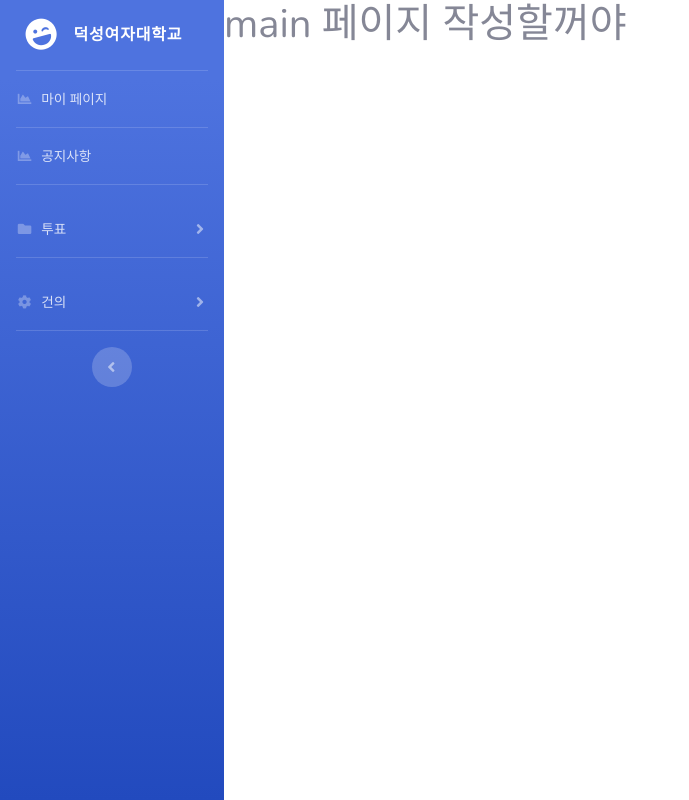
After one commit to onetouch-ds/onetouch-workspace, a Django app: page /main/ in a window 1280 px wide. The commit adds this page. Shown: the whole page, without its empty margins (0-689 px from the left). Run offline with Django 3.2, Linux system fonts and the light colour scheme; some libraries are stand-ins or nearby versions.

Commit message:
making navbar

```diff
--- a/config/urls.py
+++ b/config/urls.py
@@ -19,18 +19,23 @@ from theapp import views
 
 urlpatterns = [
     path('admin/', admin.site.urls),
-    path('', views.index, name='index'),
+    path('index', views.index, name='index'),
     path('404/', views.error, name='error'),
     path('blank/', views.blank, name='blank'),
     path('buttons/', views.buttons, name='buttons'),
     path('cards/', views.cards, name='cards'),
     path('charts/', views.charts, name='charts'),
     path('forgot-password/', views.password, name='password'),
-    path('login/', views.login, name='login'),
+    path('', views.login, name='login'),
     path('register/', views.register, name='register'),
     path('tables/', views.tables, name='tables'),
     path('utilities-animation/', views.animation, name='animation'),
     path('utilities-border/', views.border, name='border'),
     path('utilities-color/', views.color, name='color'),
     path('utilities-other/', views.other, name='other'),
+    path('mypage/',views.mypage, name='mypage'),
+    path('notice/',views.notice, name='notice'),
+    path('suggest-vote/',views.suggest_vote, name='suggest-vote'),
+    path('suggest-other/',views.suggest_other, name='suggest-other'),
+    path('main/',views.main, name='main'),
 ]
--- /dev/null
+++ b/theapp/templates/base.html
@@ -0,0 +1,129 @@
+{% load static %}
+<!DOCTYPE html>
+<html lang="en">
+
+<head>
+
+  <meta charset="utf-8">
+  <meta http-equiv="X-UA-Compatible" content="IE=edge">
+  <meta name="viewport" content="width=device-width, initial-scale=1, shrink-to-fit=no">
+  <meta name="description" content="">
+  <meta name="author" content="">
+
+  <title>SB Admin 2 - Dashboard</title>
+
+  <!-- Custom fonts for this template-->
+  <link href="vendor/fontawesome-free/css/all.min.css" rel="stylesheet" type="text/css">
+  <link href="https://fonts.googleapis.com/css?family=Nunito:200,200i,300,300i,400,400i,600,600i,700,700i,800,800i,900,900i" rel="stylesheet">
+
+  <!-- Custom styles for this template-->
+  <link href="{% static 'css/sb-admin-2.min.css'%}" rel="stylesheet">
+
+</head>
+
+<body id="page-top">
+
+  <!-- Page Wrapper -->
+  <div id="wrapper">
+
+    <!-- Sidebar -->
+    <ul class="navbar-nav bg-gradient-primary sidebar sidebar-dark accordion" id="accordionSidebar">
+
+      <!-- Sidebar - Brand -->
+      <a class="sidebar-brand d-flex align-items-center justify-content-center" href="{% url 'main'%}">
+        <div class="sidebar-brand-icon rotate-n-15">
+          <i class="fas fa-laugh-wink"></i>
+        </div>
+        <div class="sidebar-brand-text mx-3">덕성여자대학교</div>
+      </a>
+
+      <!-- Divider -->
+      <hr class="sidebar-divider my-0">
+
+      <!-- 강태영7/27 : 마이 페이지 -->
+      <li class="nav-item">
+        <a class="nav-link" href="{% url 'mypage'%}">
+          <i class="fas fa-fw fa-chart-area"></i>
+          <span>마이 페이지</span></a>
+      </li>
+
+    <!-- Divider -->
+    <hr class="sidebar-divider my-0">
+
+    <!-- 강태영7/27 : 공지사항 -->
+      <li class="nav-item">
+        <a class="nav-link" href="{% url 'notice'%}">
+          <i class="fas fa-fw fa-chart-area"></i>
+          <span>공지사항</span></a>
+      </li>
+
+      <!-- 강태영7/27 : Divider -->
+      <hr class="sidebar-divider d-none d-md-block">
+
+      <!-- 강태영7/27 : 투표 -->
+      <li class="nav-item">
+        <a class="nav-link collapsed" href="#" data-toggle="collapse" data-target="#collapsePages" aria-expanded="true" aria-controls="collapsePages">
+          <i class="fas fa-fw fa-folder"></i>
+          <span>투표</span>
+        </a>
+        <div id="collapsePages" class="collapse" aria-labelledby="headingPages" data-parent="#accordionSidebar">
+          <div class="bg-white py-2 collapse-inner rounded">
+            <a class="collapse-item" href="#">학교</a>
+            <a class="collapse-item" href="#">단과대/학부</a>
+            <a class="collapse-item" href="#">학과</a>
+            <a class="collapse-item" href="#">투표 만들기</a>
+          </div>
+        </div>
+      </li>
+
+      <!-- 강태영7/27 : Divider -->
+      <hr class="sidebar-divider d-none d-md-block">
+
+      <!-- 강태영7/27 : 건의 -->
+        <li class="nav-item">
+        <a class="nav-link collapsed" href="#" data-toggle="collapse" data-target="#collapseTwo" aria-expanded="true" aria-controls="collapseTwo">
+          <i class="fas fa-fw fa-cog"></i>
+          <span>건의</span>
+        </a>
+        <div id="collapseTwo" class="collapse" aria-labelledby="headingTwo" data-parent="#accordionSidebar">
+          <div class="bg-white py-2 collapse-inner rounded">
+            <a class="collapse-item" href="{% url 'suggest-vote'%}">투표</a>
+            <a class="collapse-item" href="{% url 'suggest-other'%}">기타</a>
+          </div>
+        </div>
+      </li>
+
+      <!-- 강태영7/27 : Divider -->
+      <hr class="sidebar-divider d-none d-md-block">
+
+      <!-- Sidebar Toggler (Sidebar) -->
+      <div class="text-center d-none d-md-inline">
+        <button class="rounded-circle border-0" id="sidebarToggle"></button>
+      </div>
+
+    </ul>
+    <!-- End of Sidebar -->
+
+    {% block content %}
+    {% endblock content %}
+
+  <!-- Bootstrap core JavaScript-->
+  <script src="{% static 'vendor/jquery/jquery.min.js'%}"></script>
+  <script src="{% static 'vendor/bootstrap/js/bootstrap.bundle.min.js'%}"></script>
+
+  <!-- Core plugin JavaScript-->
+  <script src="{% static 'vendor/jquery-easing/jquery.easing.min.js'%}"></script>
+
+  <!-- Custom scripts for all pages-->
+  <script src="{% static 'js/sb-admin-2.min.js'%}"></script>
+
+  <!-- Page level plugins -->
+  <script src="{% static 'vendor/chart.js/Chart.min.js'%}"></script>
+
+  <!-- Page level custom scripts -->
+  <script src="{% static 'js/demo/chart-area-demo.js'%}"></script>
+  <script src="{% static 'js/demo/chart-pie-demo.js'%}"></script>
+
+</body>
+
+</html>
--- a/theapp/templates/charts.html
+++ b/theapp/templates/charts.html
@@ -10,7 +10,7 @@
   <meta name="description" content="">
   <meta name="author" content="">
 
-  <title>SB Admin 2 - Charts</title>
+  <title>마이페이지</title>
 
   <!-- Custom fonts for this template-->
   <link href="{% static 'vendor/fontawesome-free/css/all.min.css'%}" rel="stylesheet" type="text/css">
@@ -34,7 +34,7 @@
         <div class="sidebar-brand-icon rotate-n-15">
           <i class="fas fa-laugh-wink"></i>
         </div>
-        <div class="sidebar-brand-text mx-3">SB Admin <sup>2</sup></div>
+        <div class="sidebar-brand-text mx-3"></div>
       </a>
 
       <!-- Divider -->
--- a/theapp/templates/login.html
+++ b/theapp/templates/login.html
@@ -53,14 +53,14 @@
                         <label class="custom-control-label" for="customCheck">Remember Me</label>
                       </div>
                     </div>
-                    <a href="{% url 'index'%}" class="btn btn-primary btn-user btn-block">
+                    <a href="{% url 'main'%}" class="btn btn-primary btn-user btn-block">
                       Login
                     </a>
                     <hr>
-                    <a href="{% url 'index'%}" class="btn btn-google btn-user btn-block">
+                    <a href="{% url 'main'%}" class="btn btn-google btn-user btn-block">
                       <i class="fab fa-google fa-fw"></i> Login with Google
                     </a>
-                    <a href="{% url 'index'%}" class="btn btn-facebook btn-user btn-block">
+                    <a href="{% url 'main'%}" class="btn btn-facebook btn-user btn-block">
                       <i class="fab fa-facebook-f fa-fw"></i> Login with Facebook
                     </a>
                   </form>
--- /dev/null
+++ b/theapp/templates/main.html
@@ -0,0 +1,5 @@
+{% extends 'base.html' %}
+
+{% block content %}
+<h1>main 페이지 작성할꺼야</h1>
+{% endblock content %}
--- /dev/null
+++ b/theapp/templates/mypage.html
@@ -0,0 +1,5 @@
+{% extends 'base.html' %}
+
+{% block content %}
+<h1>mypage 작성할꺼야</h1>
+{% endblock content %}
--- /dev/null
+++ b/theapp/templates/notice.html
@@ -0,0 +1,5 @@
+{% extends 'base.html' %}
+
+{% block content %}
+<h1>공지사항 작성할꺼야</h1>
+{% endblock content %}
--- /dev/null
+++ b/theapp/templates/suggest_other.html
@@ -0,0 +1,5 @@
+{% extends 'base.html' %}
+
+{% block content %}
+<h1>기타 건의사항 게시판</h1>
+{% endblock content %}
--- /dev/null
+++ b/theapp/templates/suggest_vote.html
@@ -0,0 +1,5 @@
+{% extends 'base.html' %}
+
+{% block content %}
+<h1>투표 건의사항 게시판</h1>
+{% endblock content %}
--- a/theapp/views.py
+++ b/theapp/views.py
@@ -42,3 +42,18 @@ def color(requests):
 
 def other(requests):
     return render(requests, 'utilities-other.html')
+
+def mypage(requests):
+    return render(requests, 'mypage.html')
+
+def notice(requests):
+    return render(requests, 'notice.html')
+
+def suggest_vote(requests):
+    return render(requests, 'suggest_vote.html')
+
+def suggest_other(requests):
+    return render(requests, 'suggest_other.html')
+
+def main(requests):
+    return render(requests, 'main.html')
```
Also changed, not shown: static/img/duksung_symbol.PNG (added), theapp/templates/index.html (line endings or trailing spaces).
